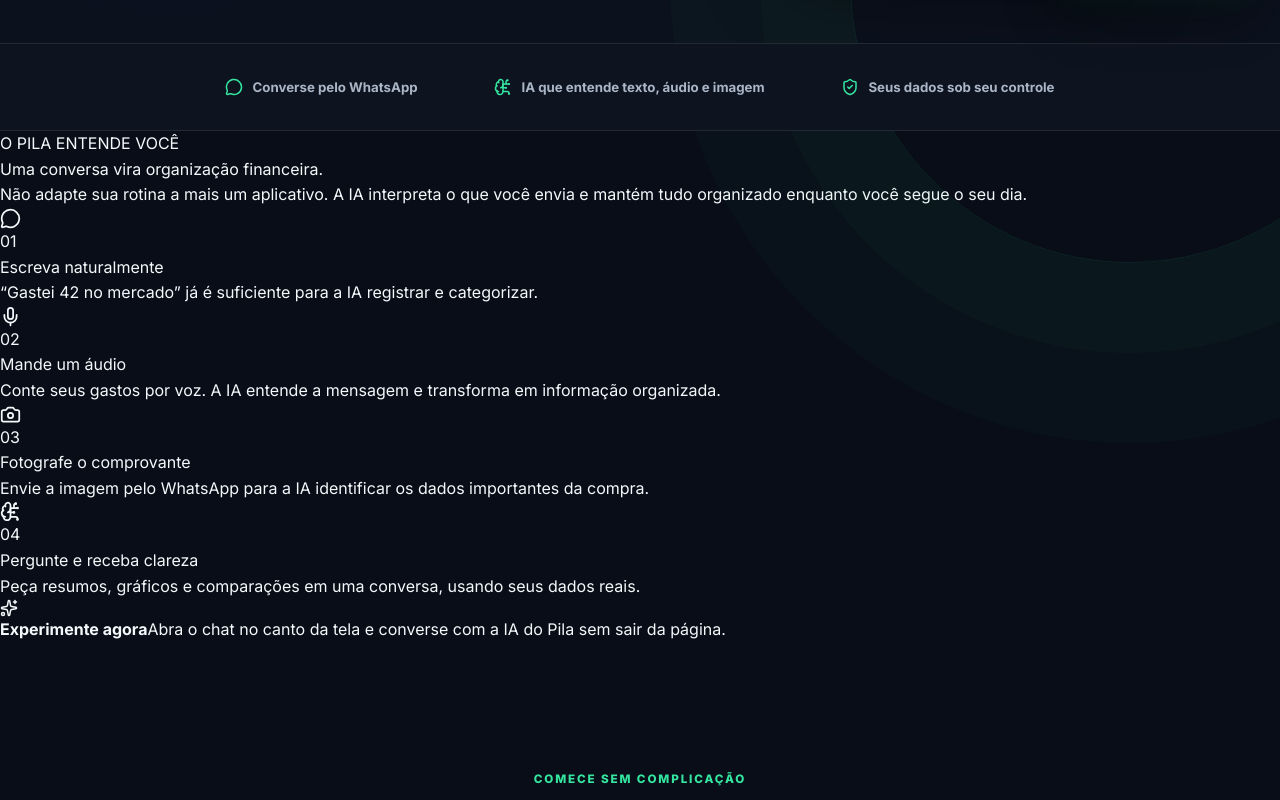
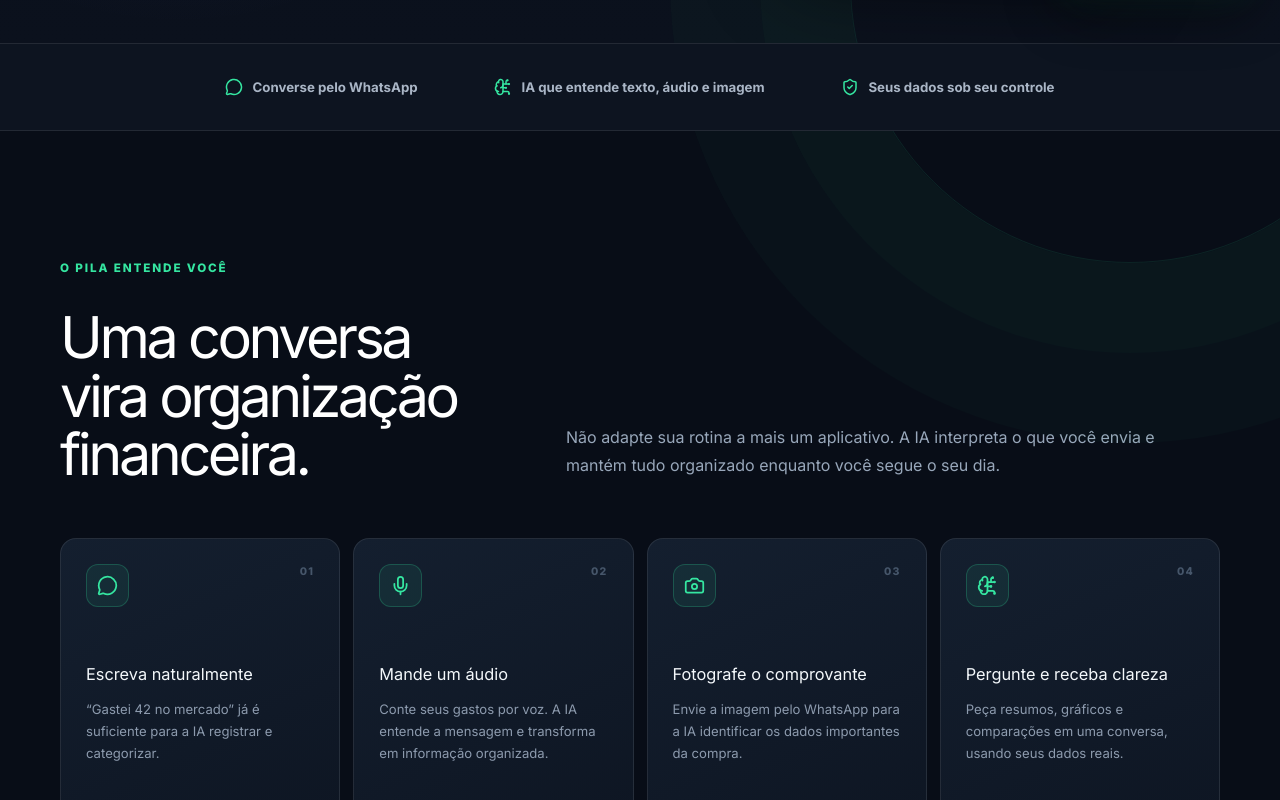
Before and after one commit to dolzaan/pila-saas, a Next.js app in the folder apps/web/: page / in a window 1280 px wide. Shown: the part 780-1580 px from the top of the page. Built offline with nearby package versions, Linux system fonts and the light colour scheme.

Commit message:
Style AI-first landing section

```diff
--- a/apps/web/app/landing.module.css
+++ b/apps/web/app/landing.module.css
@@ -298,6 +298,117 @@
 .proofStrip span { display: flex; align-items: center; gap: 9px; font-size: 0.83rem; font-weight: 650; }
 .proofStrip svg { color: #35e6a1; }
 
+.aiSection {
+  width: min(1160px, calc(100% - 40px));
+  margin-inline: auto;
+  padding: 128px 0 40px;
+}
+
+.aiSectionHeading {
+  display: grid;
+  grid-template-columns: 0.8fr 1.2fr;
+  gap: 30px 70px;
+  align-items: end;
+  margin-bottom: 54px;
+}
+
+.aiSectionHeading > span {
+  grid-column: 1 / -1;
+  color: #35e6a1;
+  font-size: 0.73rem;
+  font-weight: 850;
+  letter-spacing: 0.16em;
+}
+
+.aiSectionHeading h2 {
+  margin: 0;
+  color: white;
+  font-size: clamp(2.3rem, 4.5vw, 4rem);
+  letter-spacing: -0.06em;
+  line-height: 1.02;
+}
+
+.aiSectionHeading p {
+  margin: 0 0 5px;
+  color: var(--landing-muted);
+  font-size: 1rem;
+  line-height: 1.72;
+}
+
+.aiCapabilities {
+  display: grid;
+  grid-template-columns: repeat(4, 1fr);
+  gap: 13px;
+}
+
+.aiCapabilities article {
+  position: relative;
+  min-height: 280px;
+  padding: 25px;
+  overflow: hidden;
+  border: 1px solid var(--landing-border);
+  border-radius: 16px;
+  background: linear-gradient(155deg, #141f2f, #0e1623);
+  transition: transform 180ms ease, border-color 180ms ease;
+}
+
+.aiCapabilities article:hover {
+  border-color: rgba(53, 230, 161, 0.28);
+  transform: translateY(-4px);
+}
+
+.aiCapabilities article > div {
+  display: grid;
+  width: 43px;
+  height: 43px;
+  place-items: center;
+  margin-bottom: 54px;
+  border: 1px solid rgba(53, 230, 161, 0.22);
+  border-radius: 12px;
+  color: #35e6a1;
+  background: rgba(53, 230, 161, 0.08);
+}
+
+.aiCapabilities article > span {
+  position: absolute;
+  top: 25px;
+  right: 25px;
+  color: #46566a;
+  font-size: 0.66rem;
+  font-weight: 900;
+  letter-spacing: 0.12em;
+}
+
+.aiCapabilities h3 {
+  margin: 0 0 11px;
+  color: #f4f8fb;
+  font-size: 1.02rem;
+}
+
+.aiCapabilities p {
+  margin: 0;
+  color: #8d9bae;
+  font-size: 0.82rem;
+  line-height: 1.68;
+}
+
+.aiPrompt {
+  display: flex;
+  align-items: center;
+  gap: 13px;
+  width: fit-content;
+  margin: 22px auto 0;
+  padding: 11px 16px;
+  border: 1px solid rgba(53, 230, 161, 0.17);
+  border-radius: 999px;
+  color: #35e6a1;
+  background: rgba(53, 230, 161, 0.06);
+}
+
+.aiPrompt > div { display: flex; align-items: center; gap: 8px; }
+.aiPrompt strong { color: #dff9ee; font-size: 0.76rem; }
+.aiPrompt span { color: #8eab9e; font-size: 0.7rem; }
+
 .section { padding-block: 122px; }
 .sectionHeading { max-width: 730px; margin: 0 auto 58px; text-align: center; }
 .sectionHeading > span,
@@ -467,3 +578,18 @@
   .secondaryCta,
   .lightCta { transition: none; }
 }
+
+
+@media (max-width: 980px) {
+  .aiSectionHeading { grid-template-columns: 1fr; gap: 20px; }
+  .aiCapabilities { grid-template-columns: repeat(2, 1fr); }
+}
+
+@media (max-width: 680px) {
+  .aiSection { width: calc(100% - 28px); padding-top: 90px; }
+  .aiCapabilities { grid-template-columns: 1fr; }
+  .aiCapabilities article { min-height: 225px; }
+  .aiCapabilities article > div { margin-bottom: 35px; }
+  .aiPrompt { align-items: flex-start; border-radius: 16px; }
+  .aiPrompt > div { align-items: flex-start; flex-direction: column; gap: 2px; }
+}
```
